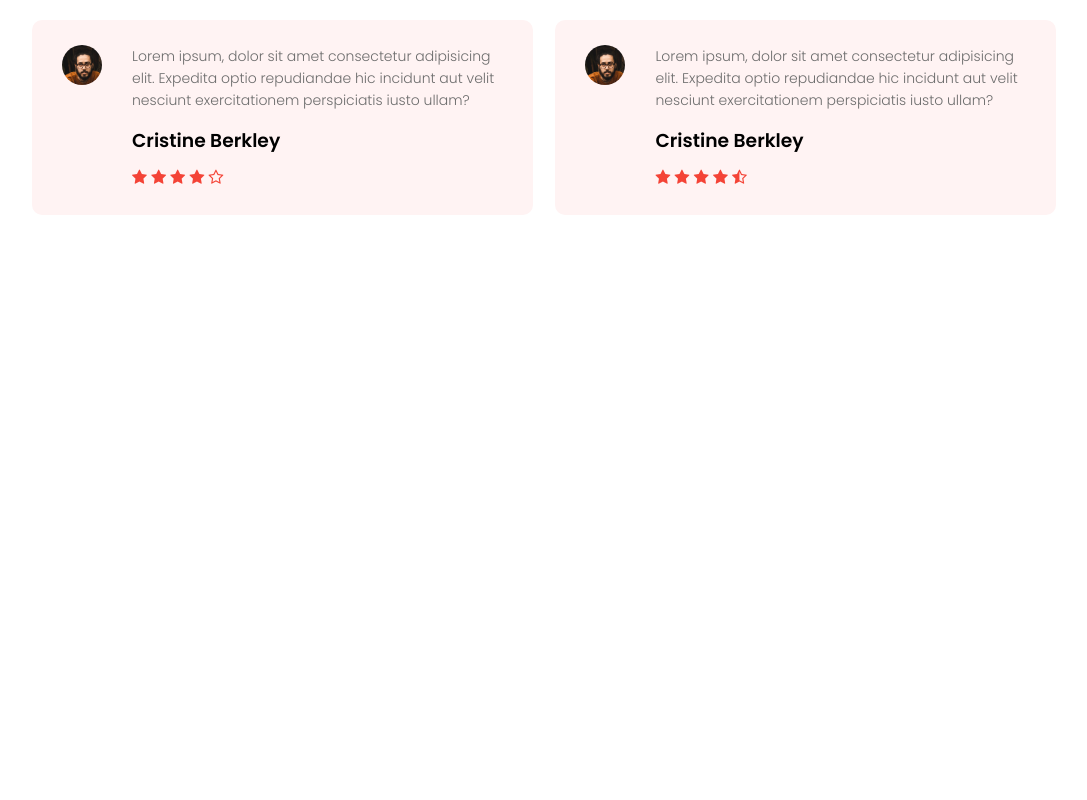
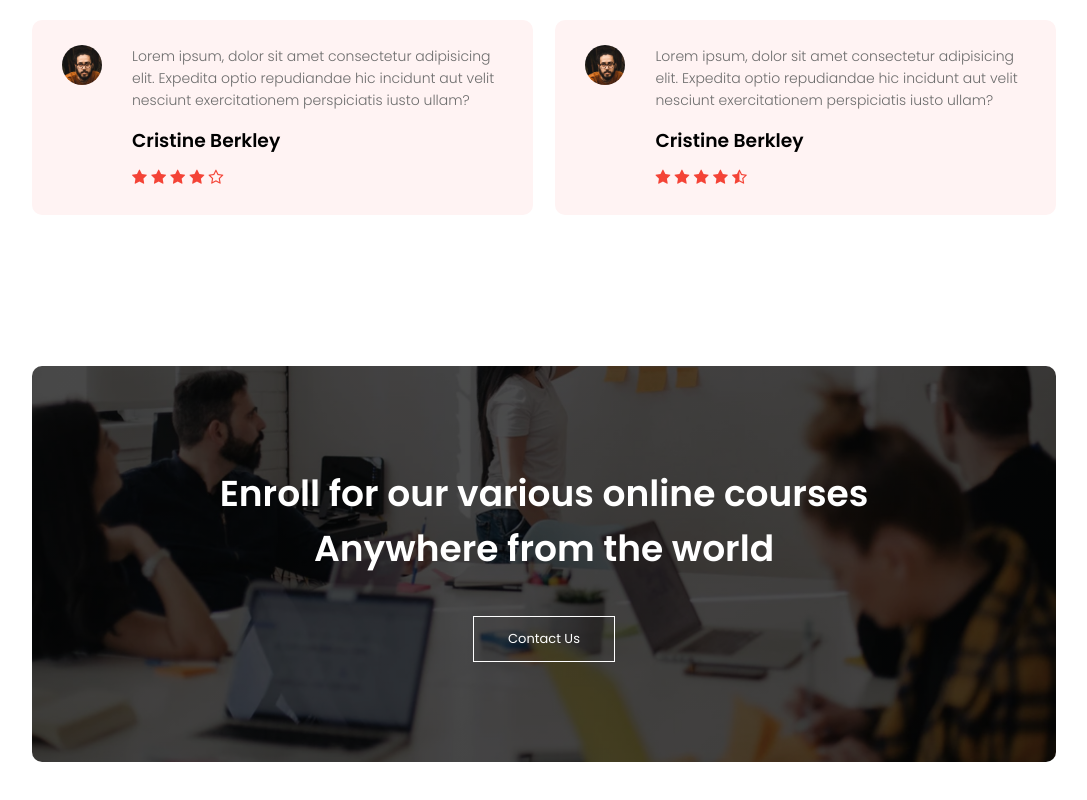
Before and after one commit to shuvox33/lecture2, a plain HTML site: page index.html in a window 1280 px wide. Shown: the part 2877-3677 px from the top of the page, without its empty margins (96-1183 px from the left). Before the commit the page ends 3195 px from the top, so only its background shows below. Drawn offline with Linux system fonts and the light colour scheme.

Commit message:
added cta section

```diff
--- a/index.html
+++ b/index.html
@@ -144,6 +144,12 @@
     </section>
 
 
+    <!-- Call the action -->
+    <section class="cta">
+        <h1>Enroll for our various online courses <br>Anywhere from the world</h1>
+        <a href="" class="hero-btn">Contact Us</a>
+    </section>
+
     <!-- -----------js toggle------- -->
     <script>
         var navLinks = document.getElementById("nav-links")
--- a/style.css
+++ b/style.css
@@ -232,6 +232,22 @@ h3{
     color: #f44336;
 }
 
+/* Call the action */
+.cta{
+    margin: 100px auto;
+    width: 80%;
+    background-image: linear-gradient( rgba(0,0,0,0.7), rgba(0,0,0,0.7)), url(images/banner2.jpg);
+    background-position: center;
+    background-size: cover;
+    border-radius: 10px;
+    text-align: center;
+    padding: 100px 0;
+}
+.cta h1{
+    color: #fff;
+    margin-bottom: 40px;
+    padding: 0;
+}
 
 @media (max-width: 700px) {
     .nav-links ul li{
@@ -271,4 +287,7 @@ h3{
         margin-right: 15px;
 
     }
+    .cta h1{
+        font-size: 24px;
+    }
 }
```
